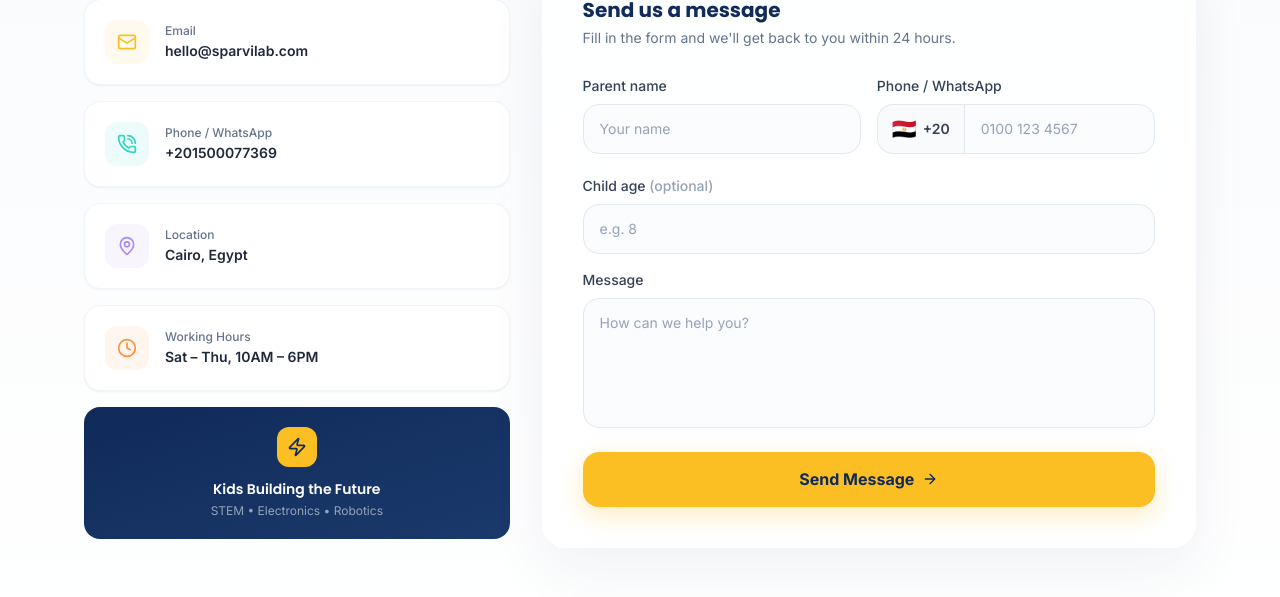
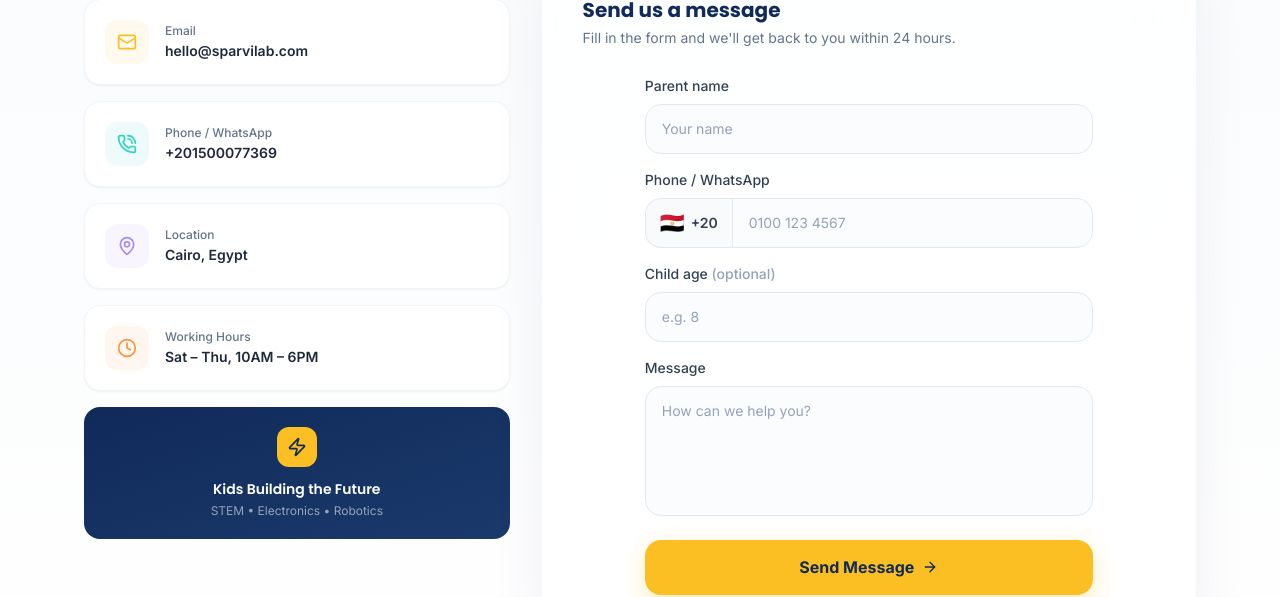
Before and after one commit to Mohamedz900544/spar, a React (Vite) app in the folder client/: page /contact in a window 1280 px wide. Shown: the part 349-946 px from the top of the page. Built offline with nearby package versions, Linux system fonts and the light colour scheme; no server answers.

Commit message:
contact form fix

```diff
--- a/client/src/pages/Contact.jsx
+++ b/client/src/pages/Contact.jsx
@@ -262,8 +262,9 @@ const Contact = () => {
                   </button>
                 </motion.div>
               ) : (
-                <form onSubmit={handleSubmit} className="space-y-4">
-                  <div className="grid sm:grid-cols-2 gap-4">
+                <form onSubmit={handleSubmit} className="space-y-4 max-w-md mx-auto w-full">
+
+                  {/* Flattened structure here so everything scales uniformly */}
                   <div>
                     <label className="block text-sm font-medium text-slate-700 mb-2">
                       Parent name
@@ -277,6 +278,7 @@ const Contact = () => {
                       required
                     />
                   </div>
+
                   <div>
                     <label className="block text-sm font-medium text-slate-700 mb-2">
                       Phone / WhatsApp
@@ -288,7 +290,6 @@ const Contact = () => {
                       name="phone"
                       required
                     />
-                    </div>
                   </div>
 
                   <div>
```
Lines whose indentation alone changed are shown as unchanged.
